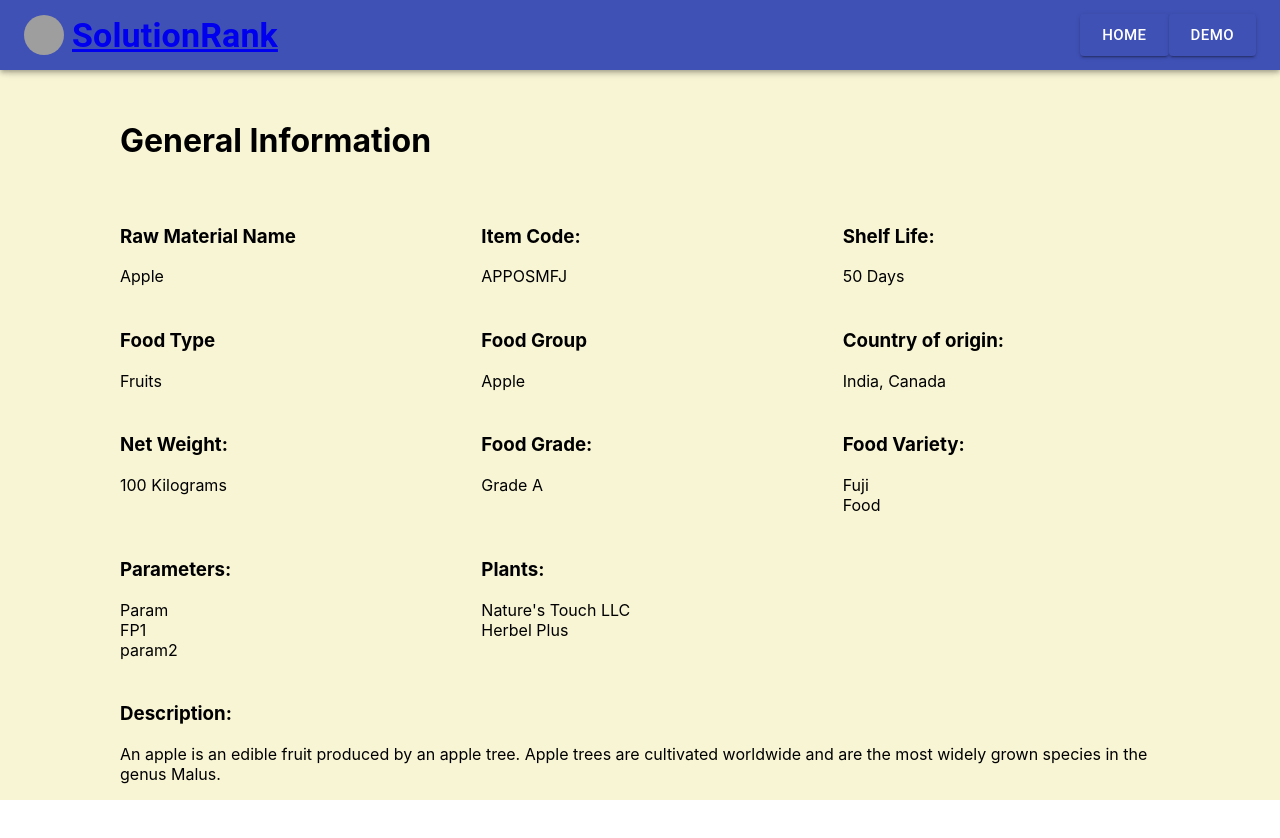
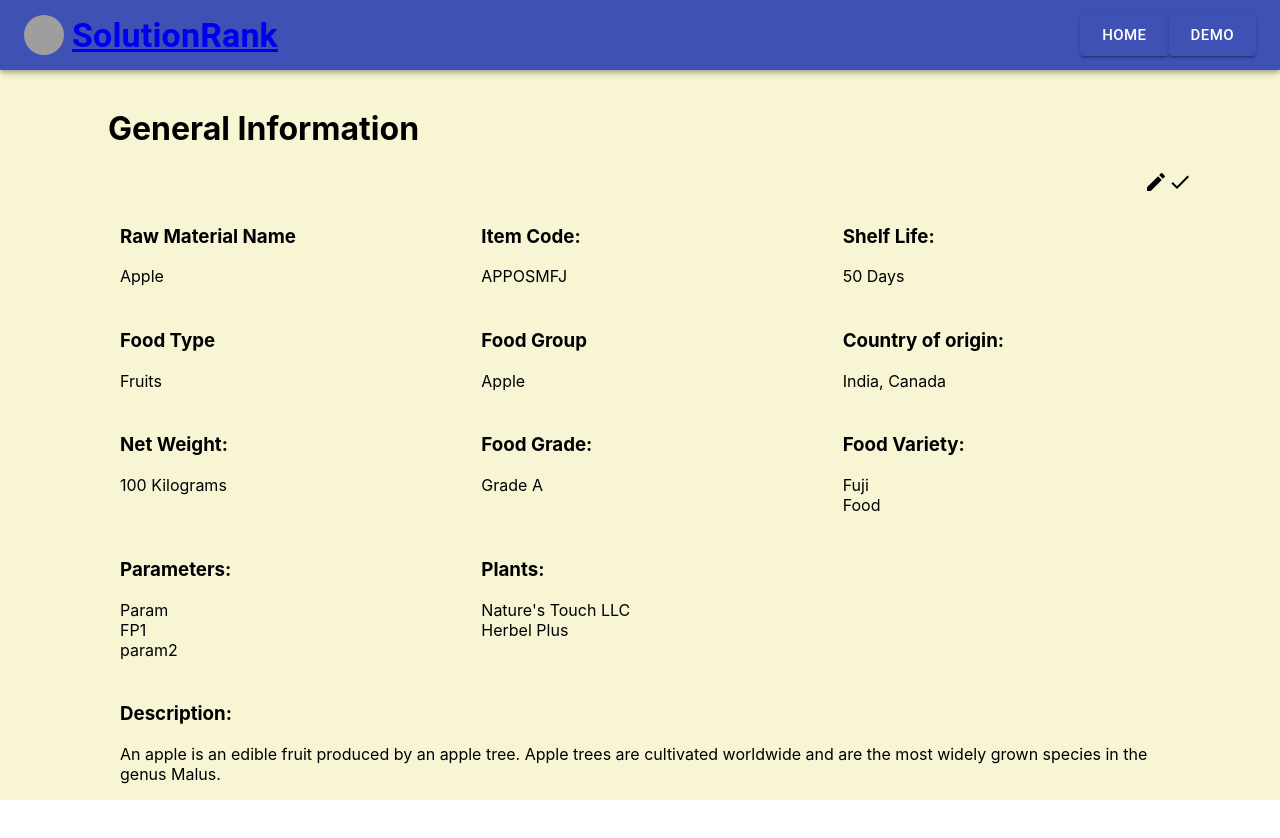
Before and after one commit to Nush3bhr/SolutionRank, a React (Create React App) app: page /Demo in a window 1280 px wide. Shown: the top 838 px of the page. Built offline with nearby package versions, Linux system fonts and the light colour scheme; grey boxes are pictures that could not be loaded.

Commit message:
Added isEditable States

```diff
--- a/src/App.js
+++ b/src/App.js
@@ -12,7 +12,7 @@ import VowelNConso from "./Components/VowelNConso";
 import SecondMaxNo from "./Components/SecondMaxNo";
 import StringRev from "./Components/StringRev";
 import RectAnP from "./Components/RectAnP";
-import Demo from "./Demo";
+import Demo from "./Components/Demo";
 
 import { Link } from "react-router-dom";
 import AppBar from "@material-ui/core/AppBar";
--- a/src/Components/Demo.js
+++ b/src/Components/Demo.js
@@ -1,5 +1,7 @@
-import React from "react";
+import React, { useState } from "react";
 import Grid from "@material-ui/core/Grid";
+import { Check, Create } from "@material-ui/icons";
+import { TextField } from "@material-ui/core";
 
 const Demo = (props) => {
   const jsonData = {
@@ -80,19 +82,33 @@ const Demo = (props) => {
     },
   };
 
+  const [isEditable, setIsEditable] = useState(false);
+
   return (
     <Grid
       container
       spacing={3}
       style={{ padding: "auto", paddingLeft: "20px" }}
     >
-      <Grid item lg={12}>
-        <h1>General Information</h1>
+      <Grid container>
+        <Grid item lg={8}>
+          <h1>General Information</h1>
+        </Grid>
+        <Grid item container justify="flex-end">
+          <Create onClick={() => setIsEditable(true)} />
+
+          <Check onClick={() => setIsEditable(false)} />
+        </Grid>
       </Grid>
 
       <Grid item xs={12} sm={6} md={4}>
         <h3>Raw Material Name</h3>
-        {jsonData.data.rawMaterialGroup.name}
+
+        {isEditable ? (
+          <TextField value={jsonData.data.rawMaterialGroup.name} />
+        ) : (
+          jsonData.data.rawMaterialGroup.name
+        )}
       </Grid>
 
       <Grid item xs={12} sm={6} md={4}>
```
Also changed, not shown: 1 other file (tests, documents, lock files or other folders).
